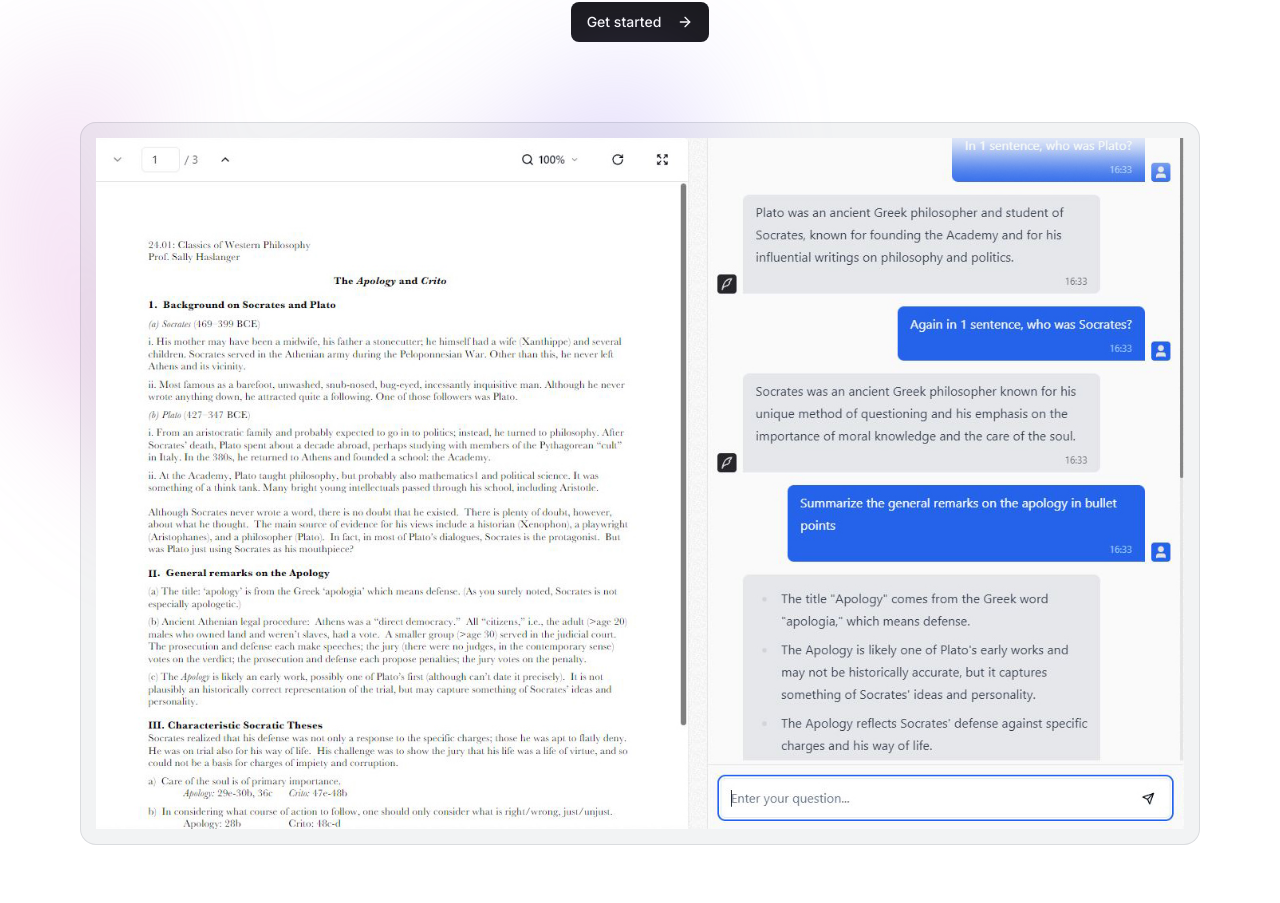
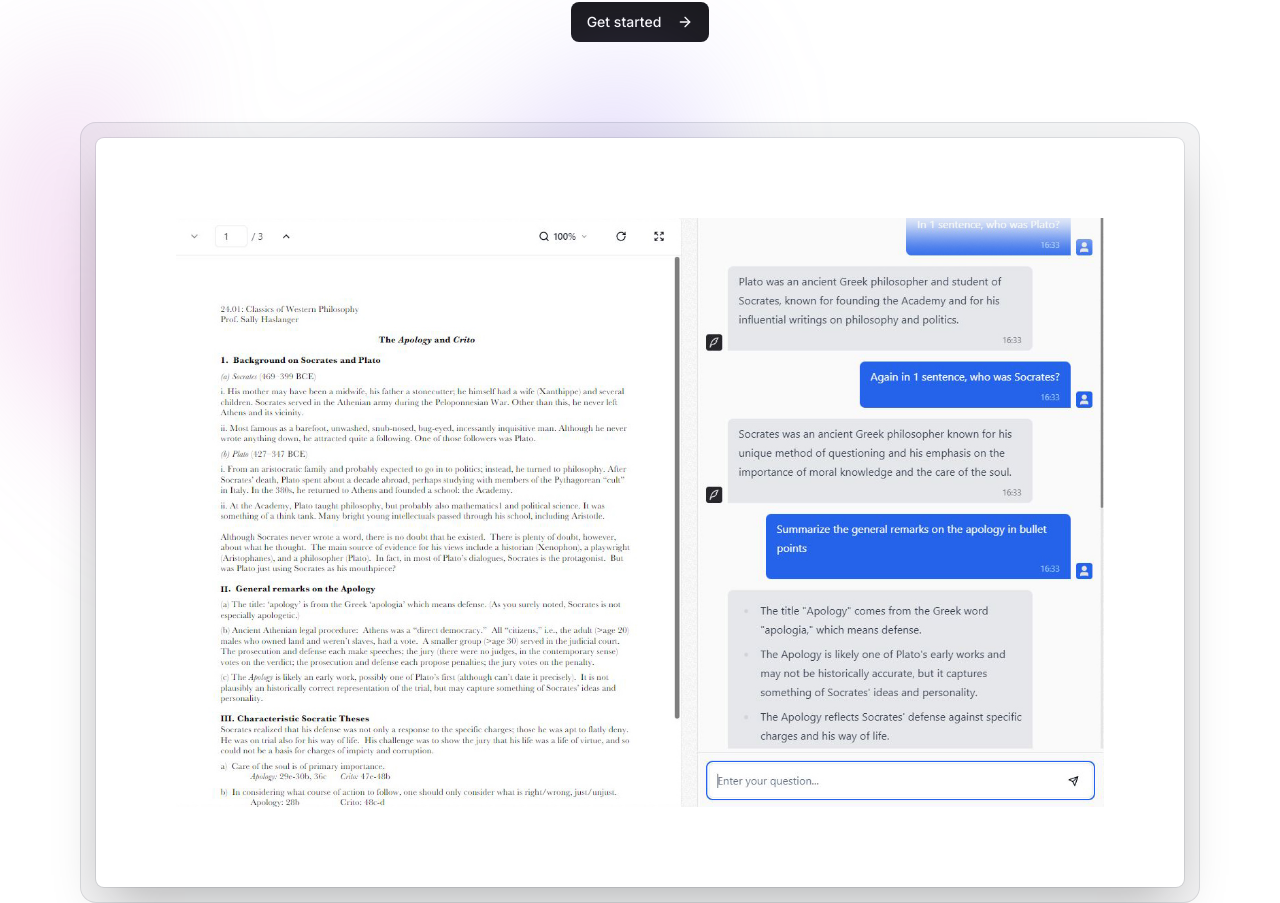
Before and after one commit to ndrsov/smart-quill, a Next.js app: page / in a window 1280 px wide. Shown: the part 452-1355 px from the top of the page. Before the commit the page ends 1297 px from the top, so only its background shows below. Built offline with nearby package versions, Linux system fonts and the light colour scheme.

Commit message:
Add quality and styling to product preview image

```diff
--- a/src/app/page.tsx
+++ b/src/app/page.tsx
@@ -58,6 +58,8 @@ export default function Home() {
                     alt="product preview"
                     width={1364}
                     height={866}
+                    quality={100}
+                    className="rounded-md bg-white p-2 sm:p-8 md:p-20 shadow-2xl ring-1 ring-gray-900/10"
                   />
                 </div>
               </div>
```
